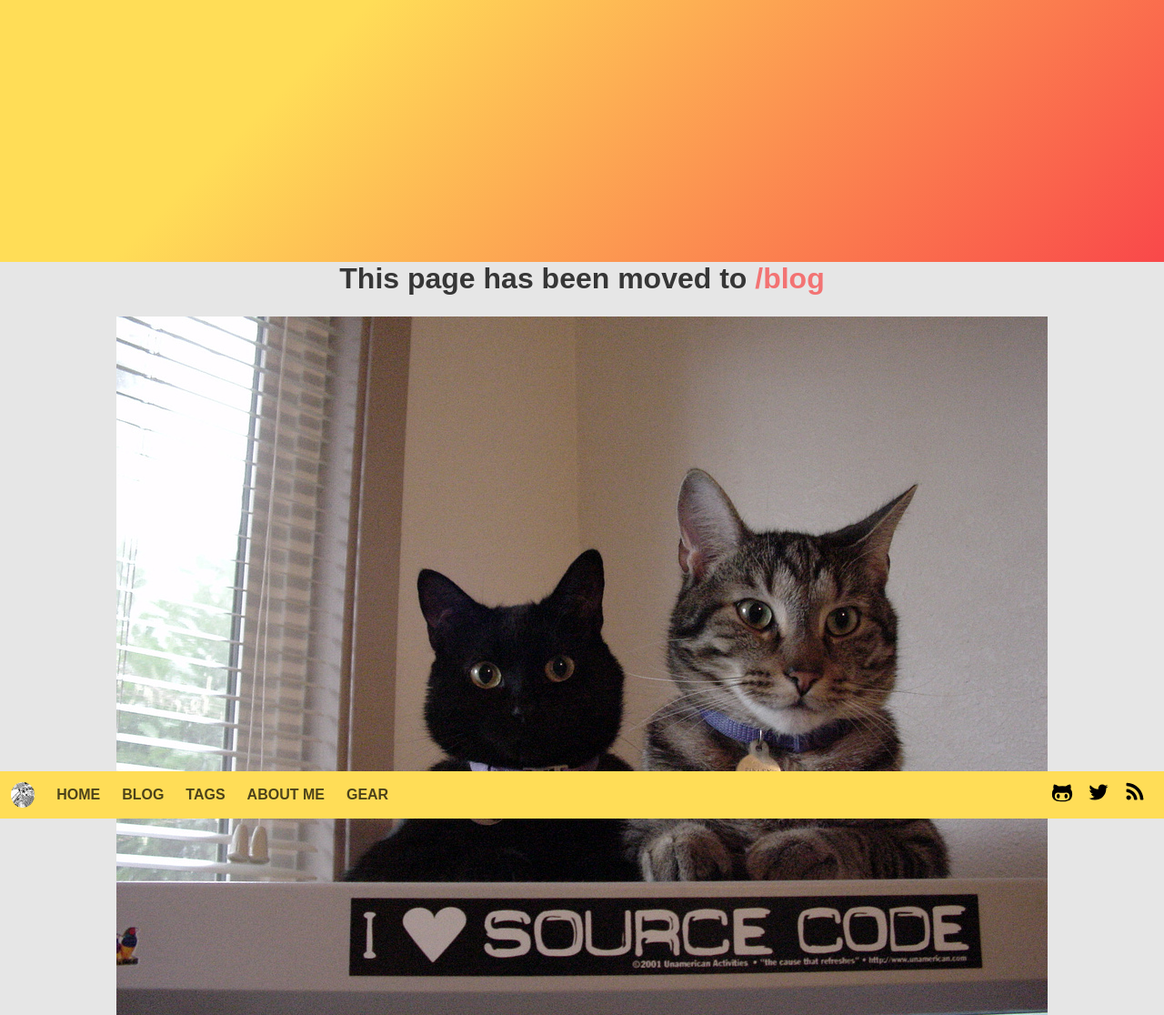
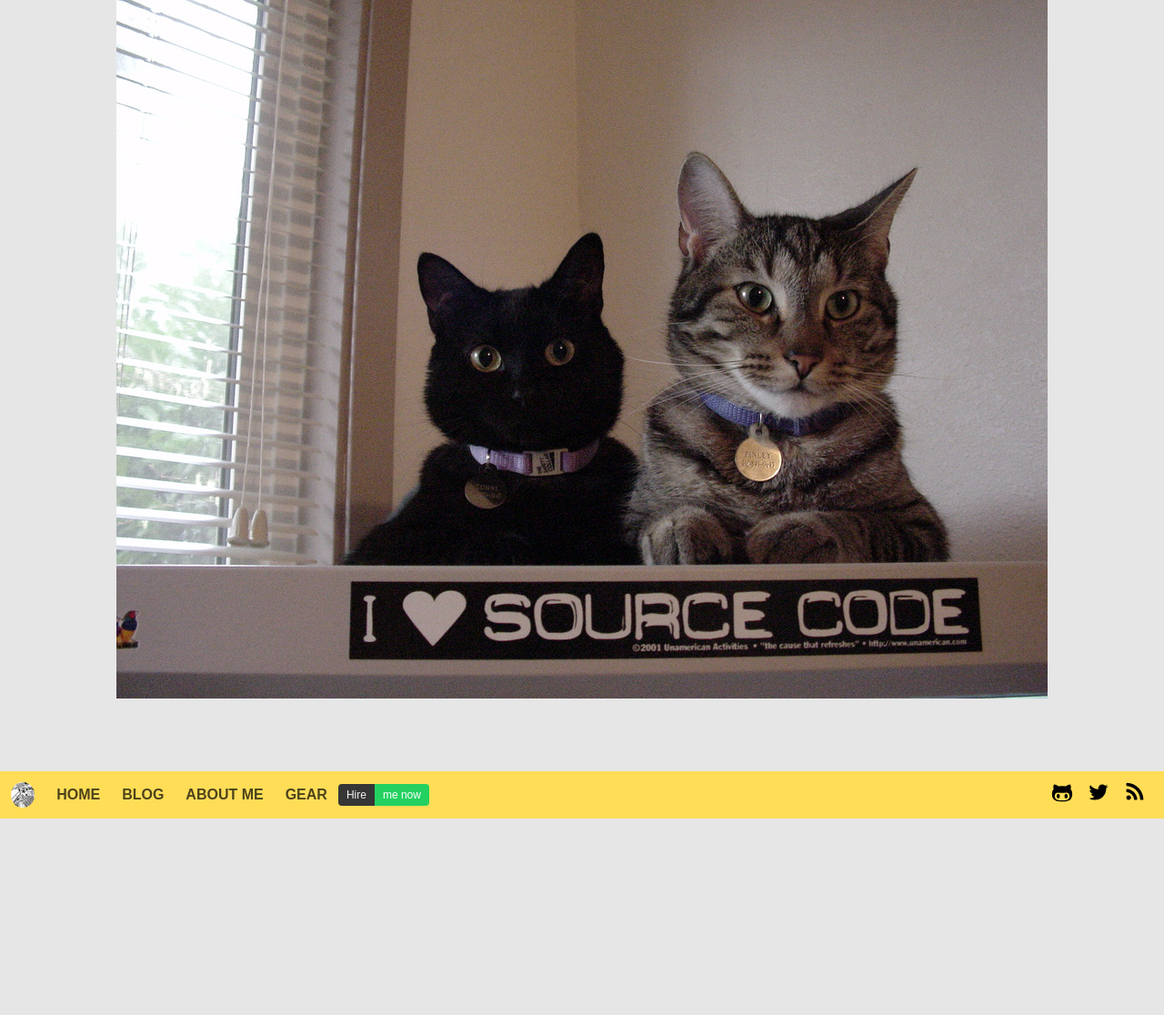
Before and after one commit to adelowo/portfolio, a Jekyll site: the page built from tags.html, in a window 1280 px wide. Shown: the whole page at 91% size. Built offline with Jekyll 4.4.1, drawn with Linux system fonts in a browser that asks for light colours; some web fonts are replaced; after the commit the page ends 900 px from its top, so only the background shows below that.

Commit message:
try to improve website and add hire me badge

```diff
--- a/_includes/head.html
+++ b/_includes/head.html
@@ -88,10 +88,6 @@
         Blog
       </a>
 
-      <a class="navbar-item has-text-weight-bold is-uppercase" href="/tags">
-        Tags
-      </a>
-
       <a class="navbar-item has-text-weight-bold is-uppercase" href="/about">
         About me
       </a>
@@ -99,6 +95,10 @@
       <a class="navbar-item has-text-weight-bold is-uppercase" href="/gear">
         Gear
       </a>
+    <div class="tags has-addons">
+      <span class="tag is-dark">Hire</span>
+      <span class="tag is-success">me now</span>
+    </div>
     </div>
 
     <div class="navbar-end">
@@ -134,21 +134,3 @@
     </div>
   </div>
 </nav>
-
-<section class="hero is-tomato is-medium is-bold">
-  <div class="hero-body">
-    <div class="container">
-      {% if page.home %}
-      <h1 class="title has-text-weight-bold glitch" data-text="I am Lanre Adelowo," id="portfolio">
-      </h1>
-      <h2 class="subtitle has-text-weight-semibold">
-        A software developer interested in the web.
-      </h2>
-      <div>
-        <a class="button is-large is-tomato is-rounded" style="background-color: linear-gradient(120deg, #f6d365 0%, #fda085 100%)"
-          href="/about"> Read more </a>
-      </div>
-      {% endif %}
-    </div>
-  </div>
-</section>
--- a/_includes/header-default.html
+++ b/_includes/header-default.html
@@ -1,11 +1,5 @@
 <section class="section">
 <div class="container is-fluid">
-  <div class="level is-pitch-word">
-     <div class="level-item">
-       <h1 class="title">Most recent posts</h1>
-     </div>
-  </div>
-
   <div class="columns has-recent-grid">
   <div class="tile is-ancestor">
   {% for post in site.posts limit:3 offset:0 %}
--- a/tags.html
+++ b/tags.html
@@ -6,11 +6,6 @@ description: "An overview of my blog's posts"
 ---
 
 <section class="container">
-
-	<p class="has-text-centered title">
-		This page has been moved to <a href="/blog" class="link is-tomato"> /blog </a>
-	</p>
-
 <div class="level">
 	<div class="level-item">
 	   <figure class="image">
```
